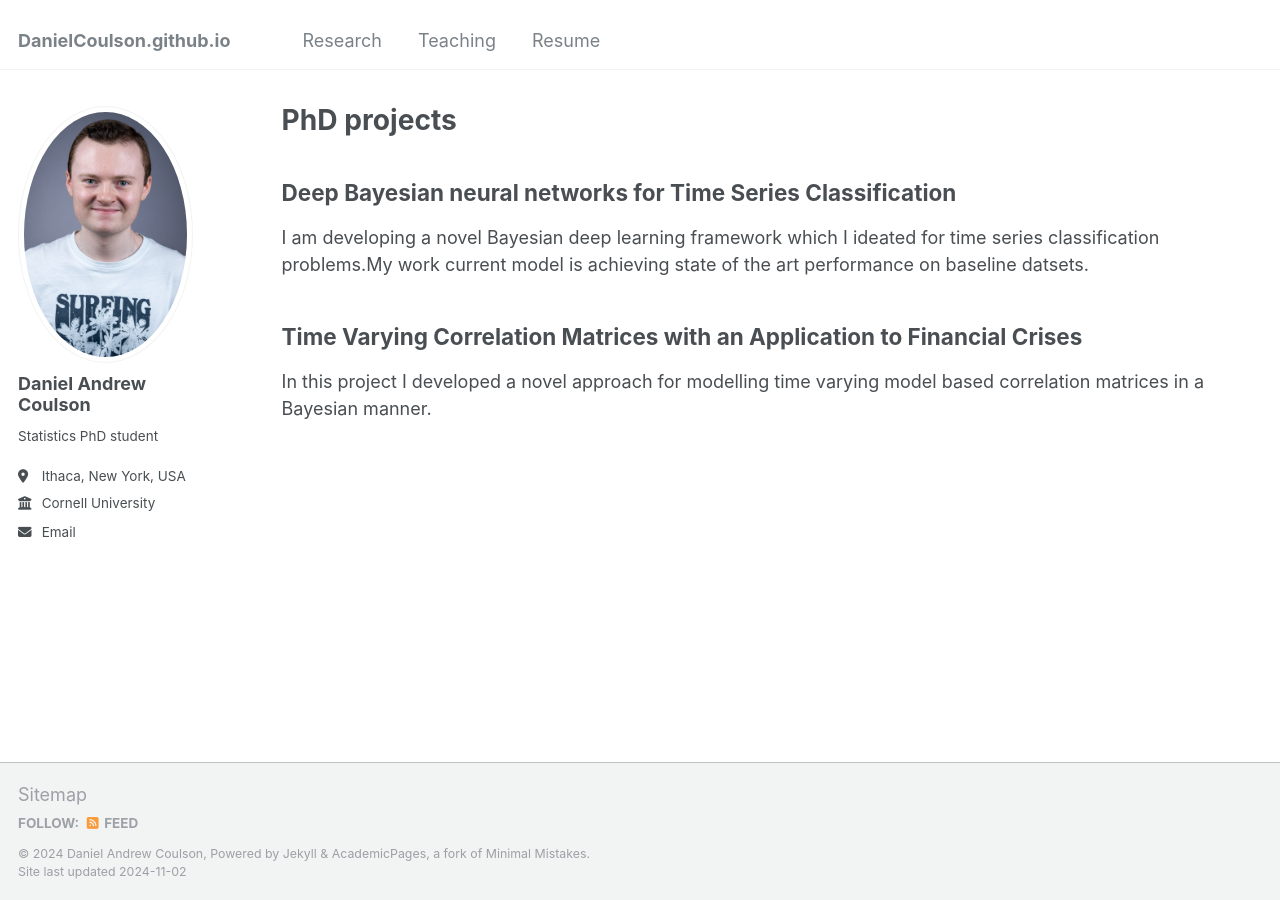
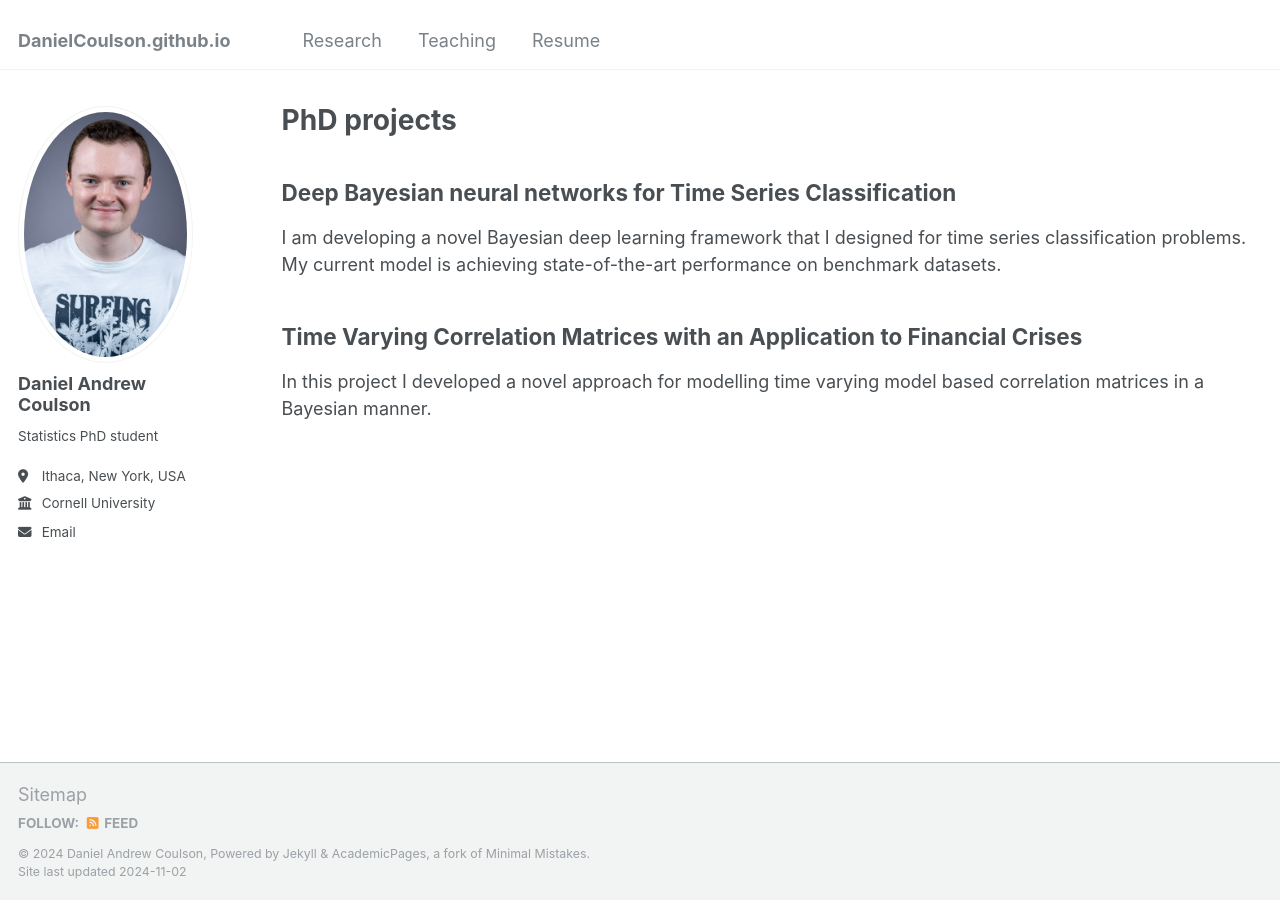
Before and after one commit to DanielCoulson/DanielCoulson.github.io, a Jekyll site: the page built from _pages/research.html, in a window 1280 px wide. Built offline with Jekyll 4.4.1, drawn with Linux system fonts in a browser that asks for light colours.

Commit message:
Update research.html

```diff
--- a/_pages/research.html
+++ b/_pages/research.html
@@ -5,7 +5,7 @@ permalink: /research/
 ---
 
 <h2>Deep Bayesian neural networks for Time Series Classification</h2>
-<p>I am developing a novel Bayesian deep learning framework which I ideated for time series classification problems.My work current model is achieving state of the art performance on baseline datsets. </p>
+<p>I am developing a novel Bayesian deep learning framework that I designed for time series classification problems. My current model is achieving state-of-the-art performance on benchmark datasets.</p>
 
 <h2>Time Varying Correlation Matrices with an Application to Financial Crises</h2>
 <p>In this project I developed a novel approach for modelling time varying model based correlation matrices in a Bayesian manner.</p>
```
